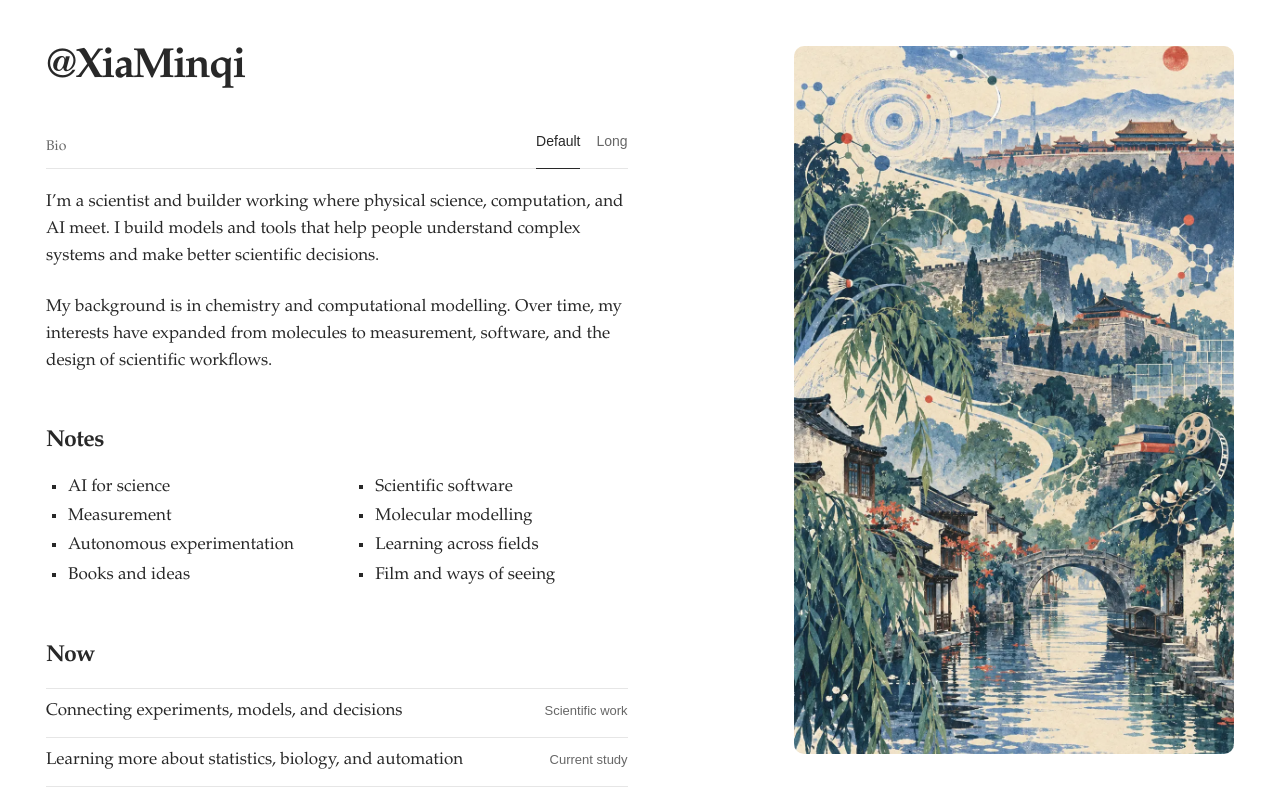
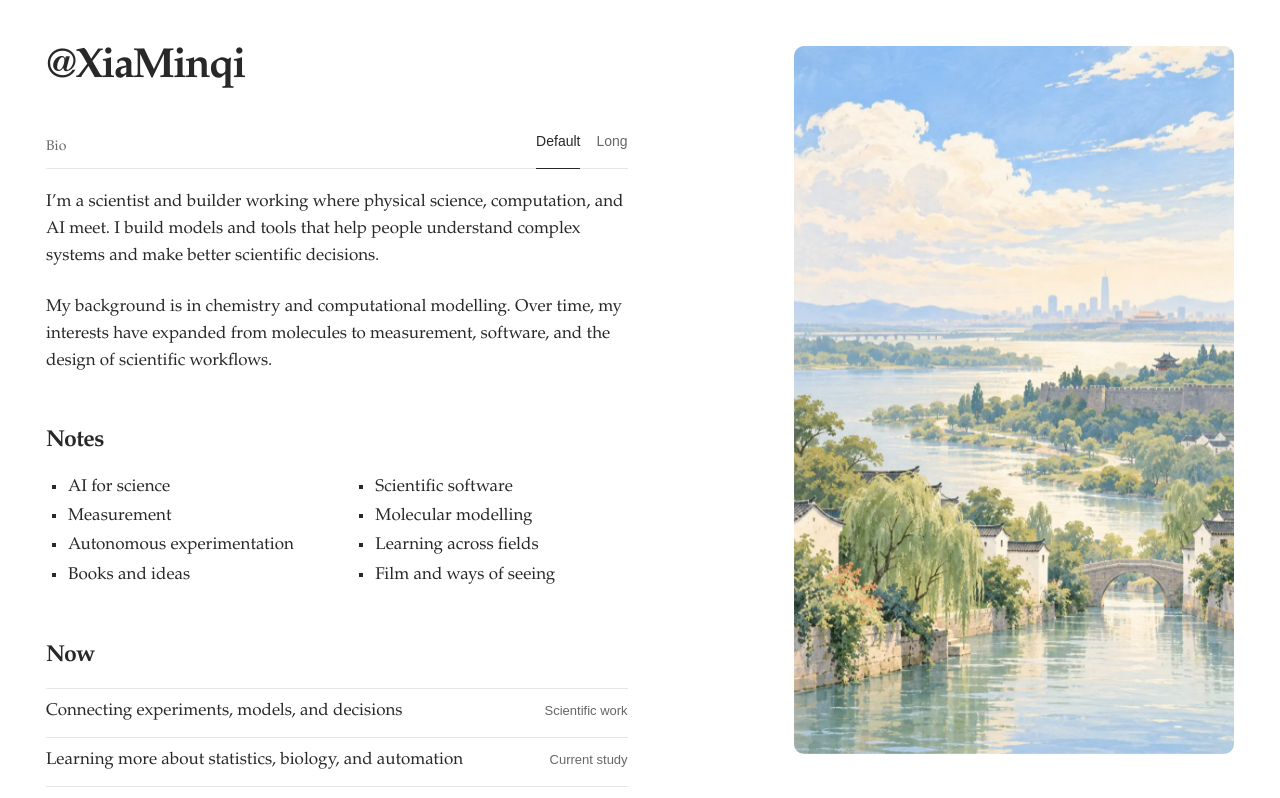
Before and after one commit to XiaMinqi/Home, a Next.js app: page / in a window 1280 px wide. Shown: the top 798 px of the page. Built offline with nearby package versions, Linux system fonts and the light colour scheme.

Commit message:
Brighten journey artwork and add hover motion

```diff
--- a/app/globals.css
+++ b/app/globals.css
@@ -151,12 +151,48 @@ footer a { text-underline-offset: 3px; }
   min-height: 620px;
   max-height: 850px;
 }
-.portrait-column img {
+.portrait-canvas {
+  position: relative;
+  width: 100%;
+  height: 100%;
+  overflow: hidden;
+  border-radius: 10px;
+  background: #f3f3f2;
+  isolation: isolate;
+}
+.portrait-canvas img {
+  position: absolute;
+  inset: 0;
   display: block;
   width: 100%;
   height: 100%;
-  border-radius: 10px;
   object-fit: cover;
+  object-position: center;
+  user-select: none;
+  -webkit-user-drag: none;
+}
+.portrait-still {
+  z-index: 2;
+  opacity: 1;
+  transition: opacity 240ms ease;
+}
+.portrait-motion {
+  z-index: 1;
+  opacity: 0;
+  filter: brightness(1.02) saturate(1.025);
+  transform: scale(1.012) translate3d(0, 0, 0);
+  transition:
+    opacity 240ms ease,
+    transform 7s cubic-bezier(0.16, 1, 0.3, 1);
+  will-change: opacity, transform;
+}
+
+@media (hover: hover) and (pointer: fine) {
+  .portrait-canvas:hover .portrait-still { opacity: 0; }
+  .portrait-canvas:hover .portrait-motion {
+    opacity: 1;
+    transform: scale(1.055) translate3d(-0.45%, -0.8%, 0);
+  }
 }
 
 @media (max-width: 1050px) {
@@ -182,7 +218,7 @@ footer a { text-underline-offset: 3px; }
     max-height: none;
     margin-top: 48px;
   }
-  .portrait-column img { aspect-ratio: 4 / 5; }
+  .portrait-canvas { aspect-ratio: 4 / 5; }
 }
 
 @media (max-width: 520px) {
@@ -214,4 +250,7 @@ footer a { text-underline-offset: 3px; }
 
 @media (prefers-reduced-motion: reduce) {
   html { scroll-behavior: auto; }
+  .portrait-still,
+  .portrait-motion { transition: none; }
+  .portrait-motion { transform: none; }
 }
--- a/app/page.tsx
+++ b/app/page.tsx
@@ -124,10 +124,21 @@ export default function Home() {
       </div>
 
       <aside className="portrait-column" aria-label="Personal journey illustration">
-        <img
-          src="/journey.webp"
-          alt="A painted landscape tracing a journey from Jiangnan through Nanjing to Beijing, with subtle references to science, books, film, and badminton."
-        />
+        <div className="portrait-canvas">
+          <img
+            className="portrait-motion"
+            src="/journey-v2.webp"
+            alt=""
+            aria-hidden="true"
+            draggable="false"
+          />
+          <img
+            className="portrait-still"
+            src="/journey-v2.webp"
+            alt="A bright painted landscape flowing from a Jiangnan canal through Nanjing's green city wall toward an open Beijing skyline."
+            draggable="false"
+          />
+        </div>
       </aside>
     </main>
   );
```
Also changed, not shown: public/journey-v2.webp (added).
